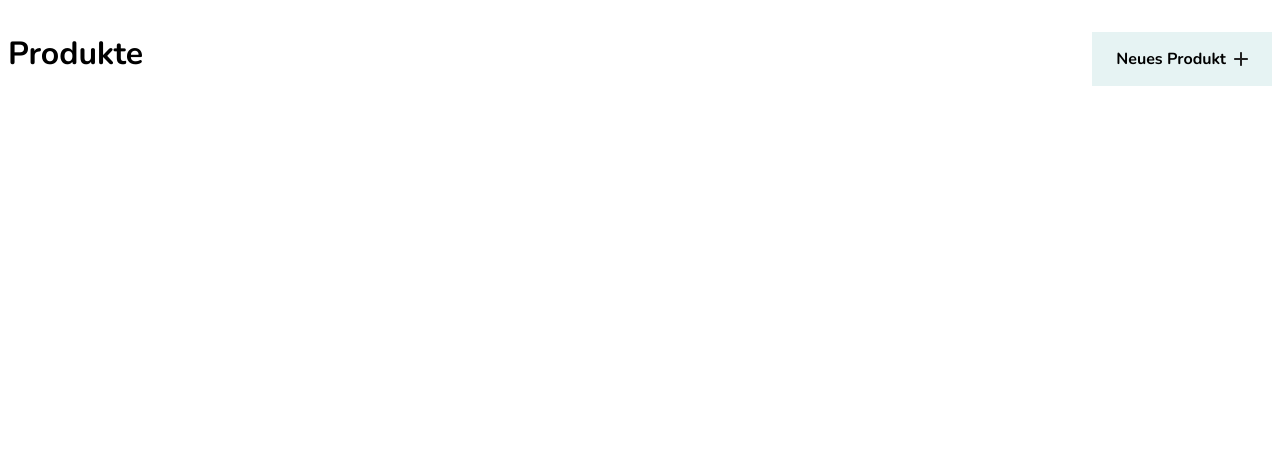
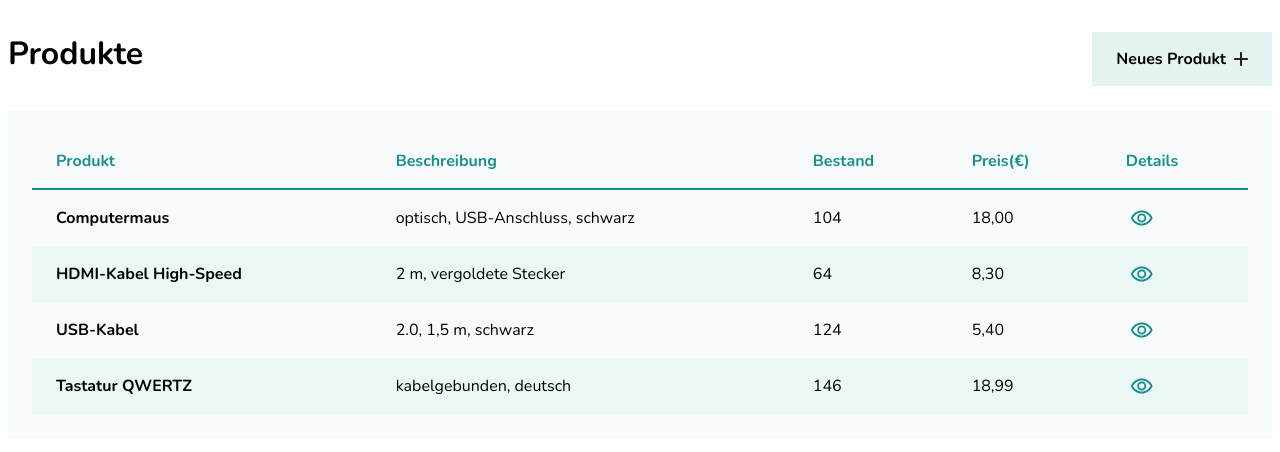
Before and after one commit to IgorBoger/produktliste, an Angular app in the folder produktliste/: page / in a window 1280 px wide. Shown: the top 452 px of the page. Built offline with nearby package versions, Linux system fonts and the light colour scheme.

Commit message:
Add product list component

```diff
--- a/produktliste/src/app/app.html
+++ b/produktliste/src/app/app.html
@@ -1,3 +1,5 @@
 <main-header></main-header>
 
+<main-product-list></main-product-list>
+
 <router-outlet />
--- a/produktliste/src/app/app.ts
+++ b/produktliste/src/app/app.ts
@@ -1,9 +1,10 @@
 import { Component } from '@angular/core';
 import { RouterOutlet } from '@angular/router';
 import { Header } from './layout/header/header';
+import { ProductList } from './shared/components/product-list/product-list';
 
 @Component({
-  imports: [RouterOutlet, Header],
+  imports: [RouterOutlet, Header, ProductList],
   selector: 'app-root',
   styleUrl: './app.scss',
   templateUrl: './app.html',
--- /dev/null
+++ b/produktliste/src/app/shared/components/product-list/product-list.html
@@ -0,0 +1,43 @@
+<section class="product-table-wrapper">
+  <table class="product-table" role="grid" aria-describedby="Produktliste">
+    <thead>
+      <tr>
+        <th>Produkt</th>
+        <th>Beschreibung</th>
+        <th>Bestand</th>
+        <th>Preis(€)</th>
+        <th>Details</th>
+      </tr>
+    </thead>
+    <tbody>
+      <tr role="link">
+        <td>Computermaus</td>
+        <td>optisch, USB-Anschluss, schwarz</td>
+        <td><span class="badge ok">104</span></td>
+        <td class="price">18,00</td>
+        <td><a class="btn--view" aria-label="Details anzeigen"></a></td>
+      </tr>
+      <tr role="link">
+        <td>HDMI-Kabel High-Speed</td>
+        <td>2 m, vergoldete Stecker</td>
+        <td><span class="badge low">64</span></td>
+        <td class="price">8,30</td>
+        <td><a class="btn--view" aria-label="Details anzeigen"></a></td>
+      </tr>
+      <tr role="link">
+        <td>USB-Kabel</td>
+        <td>2.0, 1,5 m, schwarz</td>
+        <td><span class="badge ok">124</span></td>
+        <td class="price">5,40</td>
+        <td><a class="btn--view" aria-label="Details anzeigen"></a></td>
+      </tr>
+      <tr routerLink="/edit">
+        <td>Tastatur QWERTZ</td>
+        <td>kabelgebunden, deutsch</td>
+        <td><span class="badge ok">146</span></td>
+        <td class="price">18,99</td>
+        <td><a class="btn--view" aria-label="Details anzeigen"></a></td>
+      </tr>
+    </tbody>
+  </table>
+</section>
```
Also changed, not shown: produktliste/src/app/shared/components/product-list/product-list.ts (added, +9 -0 lines), produktliste/src/app/shared/components/product-list/product-list.scss (added), 1 other file (tests, documents, lock files or other folders).
